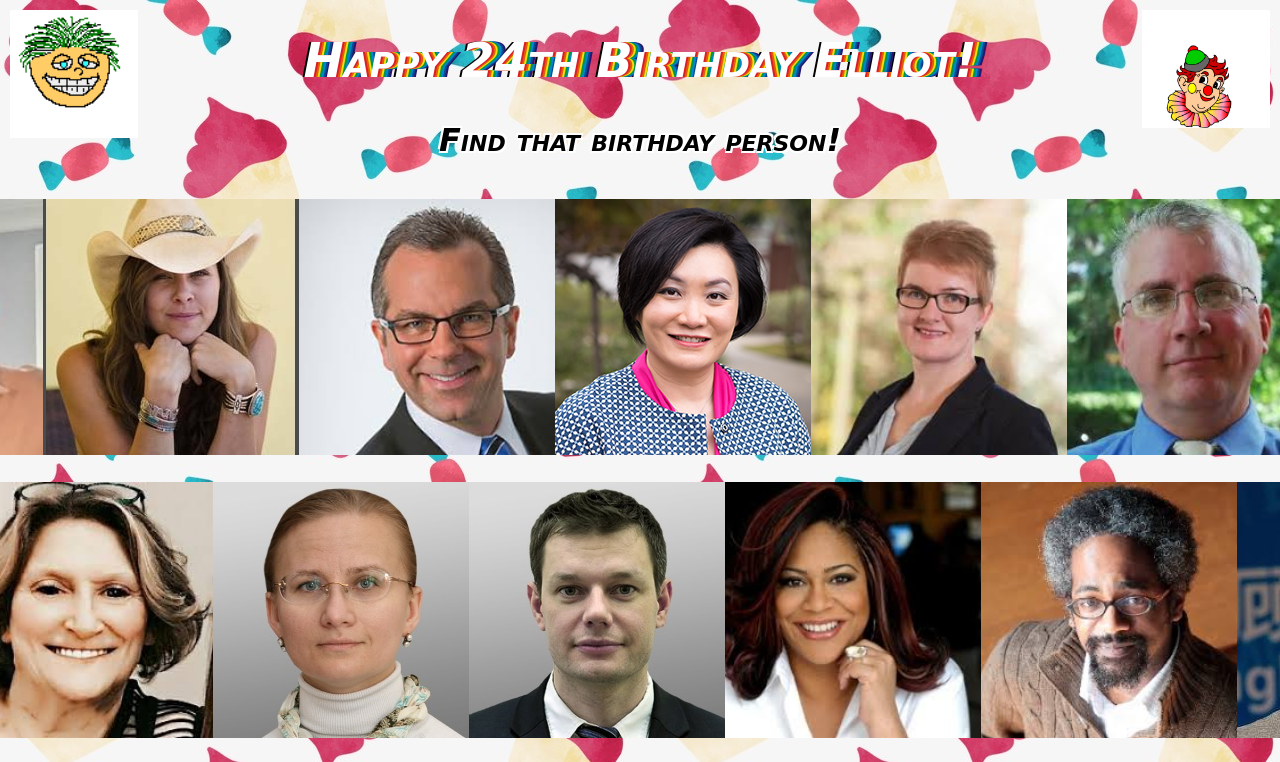
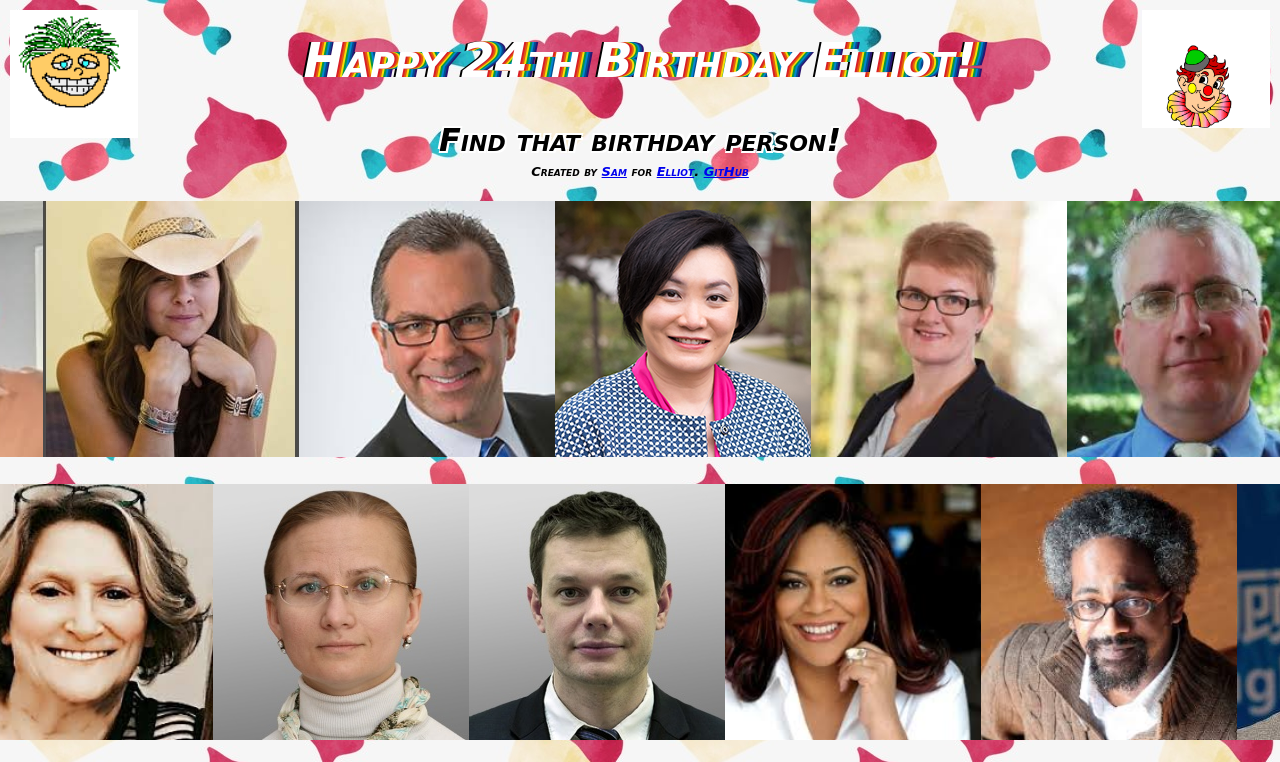
Before and after one commit to sambdavidson/elliots-birthday, a plain HTML site: page index.html in a window 1280 px wide. Shown: the top 762 px of the page. Drawn offline with Linux system fonts and the light colour scheme.

Commit message:
Fixed credits

```diff
--- a/index.html
+++ b/index.html
@@ -13,10 +13,8 @@
 <img class="art right" src="art/clown.gif" />
 <h1 id="header">Happy 24th Birthday Elliot!</h1>
 <h2 id="subtitle"></h2>
+<div id="credits">Created by <a href="https://www.sambdavidson.com/" target="_blank">Sam</a> for <a href="https://github.com/elliothatch" target="_blank">Elliot</a>. <a href="https://github.com/samdamana/elliots-birthday" target="_blank">GitHub</a></div>
 <div id="PeopleRows">
 </div>
-<footer>
-    Created by <a href="https://www.sambdavidson.com/" target="_blank">Sam</a> for <a href="https://github.com/elliothatch" target="_blank">Elliot</a>. <a href="https://github.com/samdamana/elliots-birthday" target="_blank">GitHub</a>
-</footer>
 </body>
 </html>
--- a/styles.css
+++ b/styles.css
@@ -74,3 +74,9 @@ ul.row {
     text-align: center;
     align-content: center;
 }
+
+#credits {
+    margin-top: -40px;
+    font-size: small;
+    text-align: center;
+}
```
